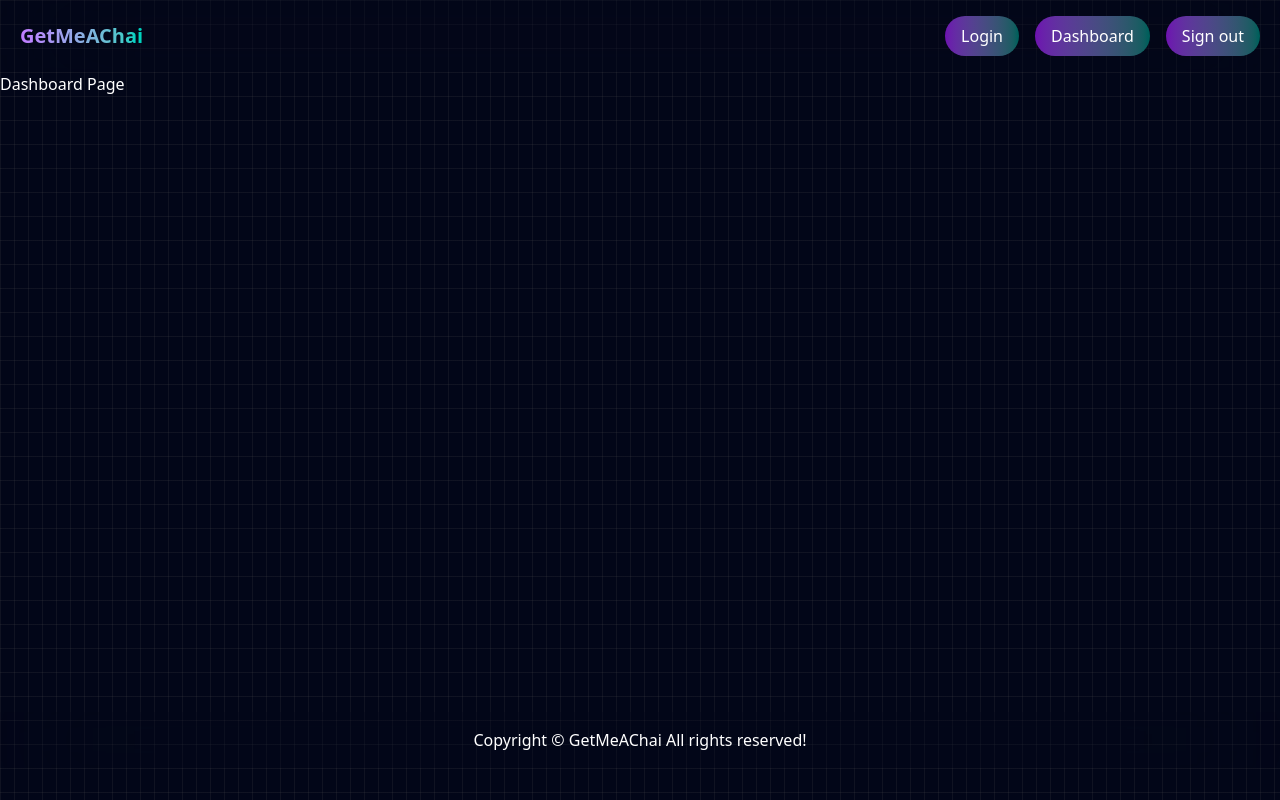
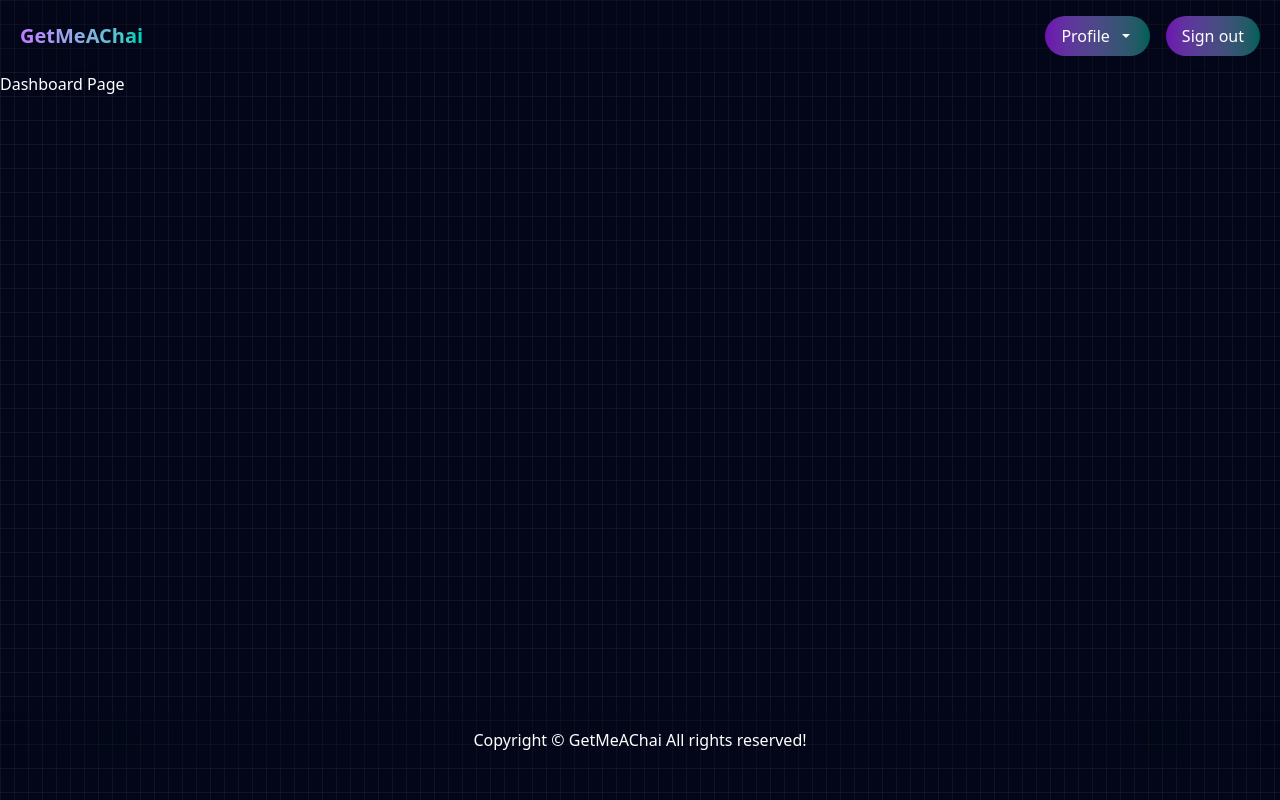
Before and after one commit to tanmay-joshi-official/GetMeAChai, a Next.js app: page /dashboard in a window 1280 px wide. Built offline with nearby package versions, Linux system fonts and the light colour scheme; no server answers; sample sign-in values are in the browser's storage.

Commit message:
Dropdown menu created in Navbar

```diff
--- a/app/components/Navbar.js
+++ b/app/components/Navbar.js
@@ -1,11 +1,13 @@
 "use client"
 
-import React from 'react'
+import React, { useState } from 'react'
 import Link from 'next/link'
 import { useSession, signIn, signOut } from 'next-auth/react'
+import { IoMdArrowDropdown } from "react-icons/io";
 
 const Navbar = () => {
   const { data: session } = useSession()
+  const [dropdown, setdropdown] = useState(false)
 
   return (
     <nav className='sticky w-full top-0 backdrop-blur-3xl text-white flex justify-between p-4 px-5 items-center z-50'>
@@ -15,12 +17,18 @@ const Navbar = () => {
       <div>
         <ul className='flex gap-4'>
           <div className="flex gap-4">
-            <Link href="/login">
+            {!session && <Link href="/login">
               <button className="cursor-pointer px-4 p-2 rounded-full bg-linear-to-r from-purple-800 to-teal-800 hover:scale-105 transition-all hover:bg-linear-to-r hover:from-purple-950 hover:to-teal-900 active:bg-linear-to-r active:from-purple-950 active:to-teal-950">Login</button>
-            </Link>
-            {session && <Link href="/dashboard">
-              <button className="cursor-pointer px-4 p-2 rounded-full bg-linear-to-r from-purple-800 to-teal-800 hover:scale-105 transition-all hover:bg-linear-to-r hover:from-purple-950 hover:to-teal-900 active:bg-linear-to-r active:from-purple-950 active:to-teal-950">Dashboard</button>
             </Link>}
+            {session && <div className="dropdown relative" onClick={() => setdropdown(!dropdown)} onBlur={() => setTimeout(() => setdropdown(false), 100)}>
+              <button className="cursor-pointer px-4 p-2 rounded-full bg-linear-to-r from-purple-800 to-teal-800 hover:scale-105 transition-all hover:bg-linear-to-r hover:from-purple-950 hover:to-teal-900 active:bg-linear-to-r active:from-purple-950 active:to-teal-950 flex items-center gap-2">Profile <IoMdArrowDropdown />
+                <ul className={`options absolute top-12 mx-auto w-46 bg-slate-800 rounded-md shadow-lg dropdown-menu items-start ${dropdown ? 'block' : 'hidden'}`}>
+                  <li className="px-4 m-2 my-0 py-2">Signed in as {session.user.name}</li>
+                  <Link href="/dashboard"><li className="rounded-lg m-2 my-0 px-4 py-2 hover:bg-slate-700 active:bg-slate-800 transition-all cursor-pointer">Dashboard</li></Link>
+                  <li className="rounded-lg m-2 my-0 px-4 py-2 hover:bg-slate-700 active:bg-slate-800 transition-all cursor-pointer">Settings</li>
+                  <li className="rounded-lg m-2 my-0 px-4 py-2 hover:bg-slate-700 active:bg-slate-800 transition-all cursor-pointer" onClick={() => signOut()}>Sign Out</li>
+                </ul></button>
+            </div>}
             {session && <button className="cursor-pointer px-4 p-2 rounded-full bg-linear-to-r from-purple-800 to-teal-800 hover:scale-105 transition-all hover:bg-linear-to-r hover:from-purple-950 hover:to-teal-900 active:bg-linear-to-r active:from-purple-950 active:to-teal-950" onClick={() => signOut()}>Sign out</button>}
           </div>
         </ul>
--- a/app/dashboard/page.js
+++ b/app/dashboard/page.js
@@ -1,9 +1,19 @@
+"use client"
+
 import React from 'react'
+import { useSession } from 'next-auth/react'
+import { useRouter } from 'next/navigation'
 
-const page = () => {
+const Dashboard = () => {
+  const { data: session } = useSession()
+  const router = useRouter()
+  if(!session) {
+    router.push("/login")
+  }
+
   return (
     <div>Dashboard Page</div>
   )
 }
 
-export default page
+export default Dashboard
--- a/app/login/page.js
+++ b/app/login/page.js
@@ -7,8 +7,14 @@ import { FaGithub } from "react-icons/fa";
 import { FaSquareXTwitter } from "react-icons/fa6";
 import { FaApple } from "react-icons/fa";
 import { useSession, signIn, signOut } from 'next-auth/react';
+import { useRouter } from 'next/navigation';
 
 const page = () => {
+    const router = useRouter()
+    const { data: session } = useSession()
+    if(session) {
+        router.push("/dashboard")
+    }
     return (<>
         <div className='flex flex-col'>
             <h2 className='text-3xl font-bold text-center text-white mt-20'>Login to GetMeAChai</h2>
```
